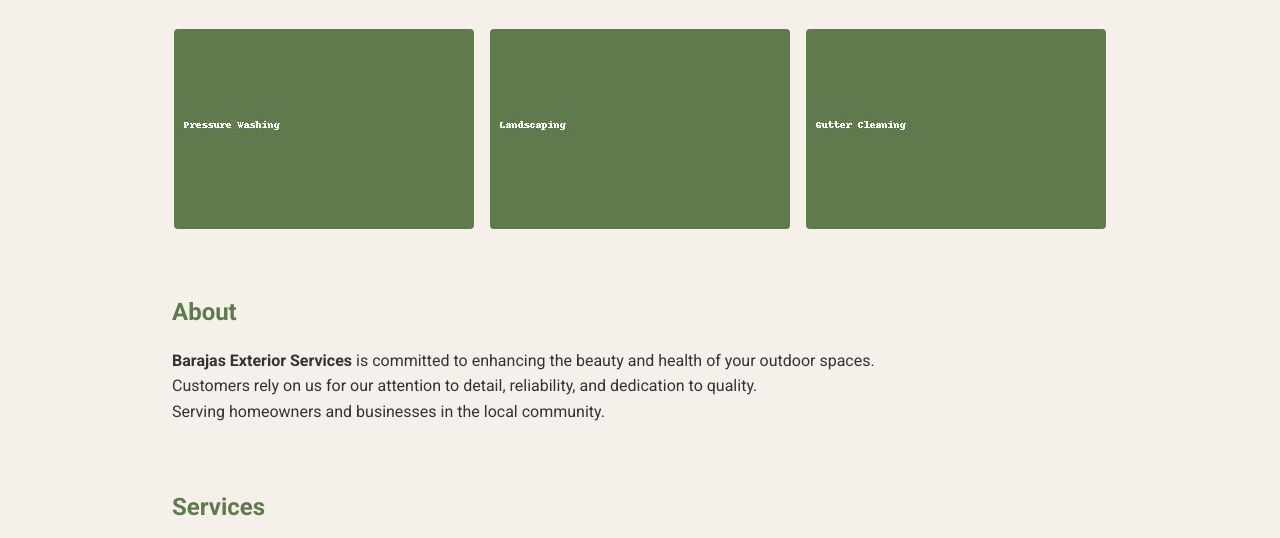
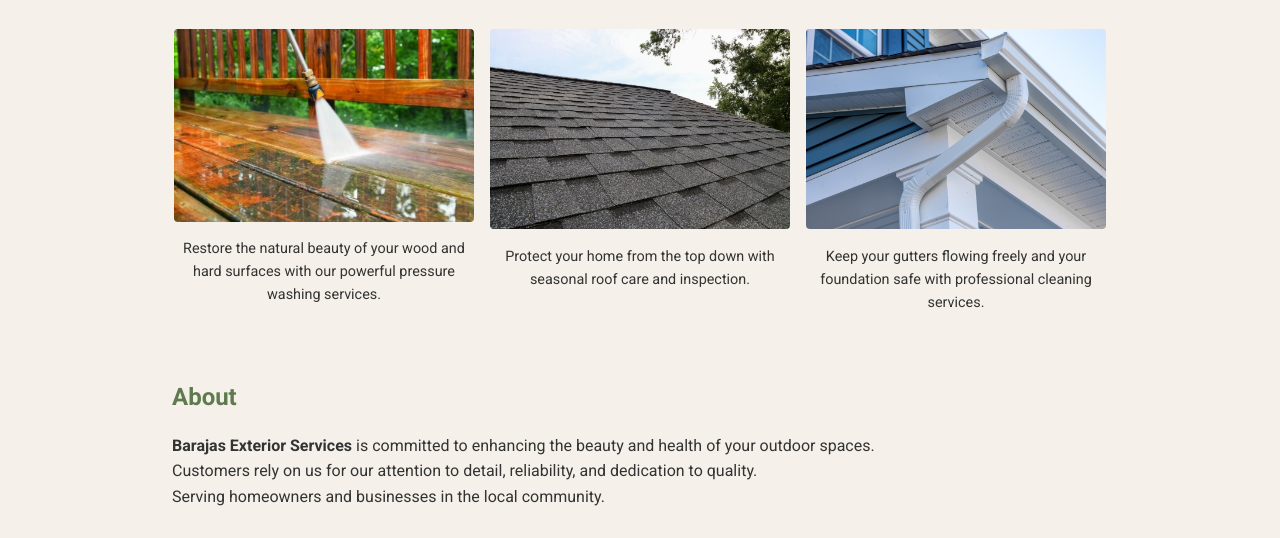
Before and after one commit to BarajasExteriorServices/Barajas-Exterior-Services-Site-, a plain HTML site: page index.html in a window 1280 px wide. Shown: the part 262-800 px from the top of the page. Drawn offline with Linux system fonts and the light colour scheme.

Commit message:
Add files via upload

```diff
--- a/index.html
+++ b/index.html
@@ -83,10 +83,20 @@
       flex-wrap: wrap;
     }
 
+    .images-row figure {
+      width: 300px;
+    }
+
     .images-row img {
-      width: 300px;
+      width: 100%;
       height: auto;
       border-radius: 4px;
+    }
+
+    .images-row figcaption {
+      text-align: center;
+      margin-top: 0.5rem;
+      font-size: 0.9rem;
     }
 
     section {
@@ -167,9 +177,18 @@
   </section>
 
   <div class="images-row">
-    <img src="images/pressure.jpg" alt="Pressure Washing">
-    <img src="images/landscaping.jpg" alt="Landscaping">
-    <img src="images/gutter.jpg" alt="Gutter Cleaning">
+    <figure>
+      <img src="power-washing-wooden-deck-1.jpg" alt="Pressure Washing">
+      <figcaption>Restore the natural beauty of your wood and hard surfaces with our powerful pressure washing services.</figcaption>
+    </figure>
+    <figure>
+      <img src="tab-styled-roof-shingles-royalty-free-image-1681761628.jpg" alt="Roof Services">
+      <figcaption>Protect your home from the top down with seasonal roof care and inspection.</figcaption>
+    </figure>
+    <figure>
+      <img src="668c639da8b82d67b5e04972_AdobeStock_325577909.jpeg" alt="Gutter Cleaning">
+      <figcaption>Keep your gutters flowing freely and your foundation safe with professional cleaning services.</figcaption>
+    </figure>
   </div>
 
   <section id="about">
@@ -183,7 +202,7 @@
     <h2>Services</h2>
     <ul>
       <li><strong>Pressure Washing</strong> – Driveways, sidewalks, siding, patios, and more</li>
-      <li><strong>Landscaping</strong> – Lawn care, trimming, planting, mulch installation</li>
+      <li><strong>Roof Cleaning</strong> – Gentle, effective cleaning for long-lasting shingles</li>
       <li><strong>Gutter Cleaning</strong> – Debris removal, flushing, and inspection</li>
       <li><strong>Leaf & Branch Cleanup</strong> – Post-storm or seasonal debris removal</li>
     </ul>
```
Also changed, not shown: 668c639da8b82d67b5e04972_AdobeStock_325577909.jpeg (added), power-washing-wooden-deck-1.jpg (added), tab-styled-roof-shingles-royalty-free-image-1681761628.jpg (added).
